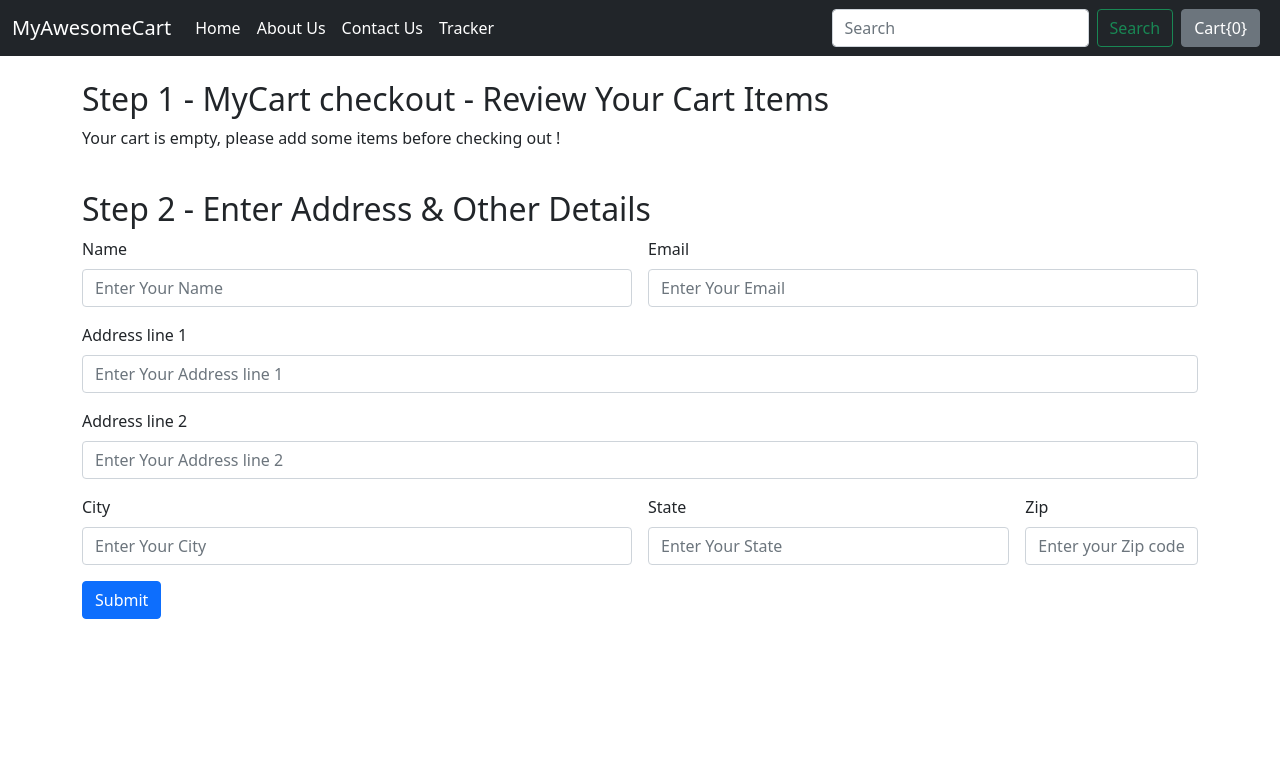
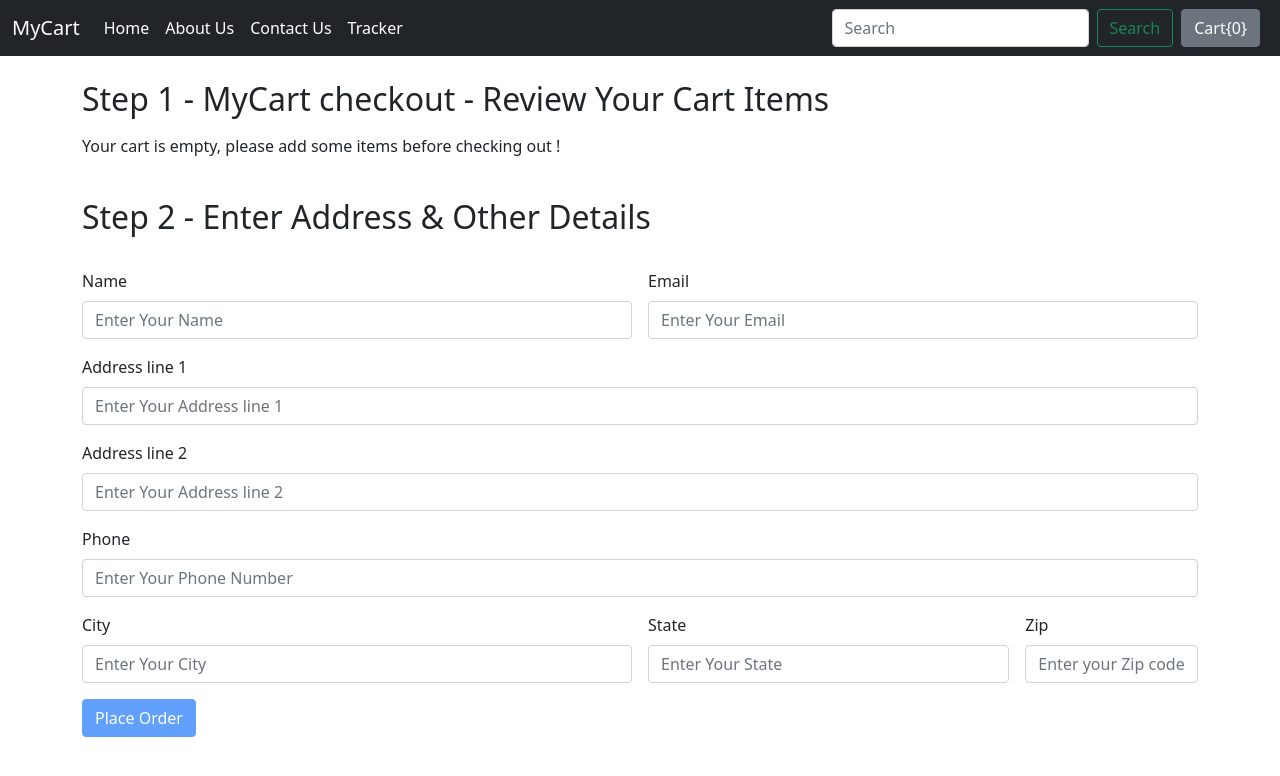
Before and after one commit to 581-pooja/Ecommerce-Website, a Django app: page /shop/checkout/ in a window 1280 px wide. Shown: the top 776 px of the page. Run offline with Django 3.2, Linux system fonts and the light colour scheme.

Commit message:
-Added success Page - added Checkout Page - Retriving the Cart on checkout page - Created model or class i.e. Orders

```diff
--- a/mac/shop/admin.py
+++ b/mac/shop/admin.py
@@ -1,6 +1,7 @@
 from django.contrib import admin
 
 # Register your models here.
-from .models import Product, Contact
+from .models import Product, Contact, Orders
 admin.site.register(Product)
 admin.site.register(Contact)
+admin.site.register(Orders)
--- a/mac/shop/templates/shop/basic.html
+++ b/mac/shop/templates/shop/basic.html
@@ -21,7 +21,7 @@
   <!-- <nav class="navbar navbar-expand-lg navbar-dark bg-dark fixed-top"> -->
   <nav class="navbar navbar-expand-lg navbar-dark bg-dark">
     <div class="container-fluid">
-      <a class="navbar-brand" href="#">MyAwesomeCart</a>
+      <a class="navbar-brand" href="#">MyCart</a>
       <button class="navbar-toggler" type="button" data-bs-toggle="collapse" data-bs-target="#navbarSupportedContent"
         aria-controls="navbarSupportedContent" aria-expanded="false" aria-label="Toggle navigation">
         <span class="navbar-toggler-icon"></span>
--- a/mac/shop/templates/shop/checkout.html
+++ b/mac/shop/templates/shop/checkout.html
@@ -3,13 +3,19 @@
 {% block title %} Checkout Page {% endblock %}
 
 {% block css %}
+<style>
+  .col-md-3 img {
+    width: 300px;
+    object-fit: contain;
+  }
+</style>
 {% endblock %}
 
 {% block body %}
 <div class="container">
   <div class="col my-4">
     <h2>Step 1 - MyCart checkout - Review Your Cart Items</h2>
-        <div >
+    <div class="my-3">
       <ul class="list-group" id="items">
 
       </ul>
@@ -18,45 +24,53 @@
 
   <div class="col my-4">
     <h2>Step 2 - Enter Address & Other Details</h2>
-        <form class="row g-3">
+    <form class="row g-3 my-3" method="post" action="/shop/checkout/">
+      {% csrf_token %}
+      <!-- Hidden Input for writting for json  -->
+      <input type="hidden" name="itemsJson" id="itemsJson">
       <!-- Name -->
       <div class="col-md-6">
         <label for="name" class="form-label">Name</label>
-                <input type="name" class="form-control" id="inputName" placeholder="Enter Your Name">
+        <input type="text" class="form-control" id="name" name="name" placeholder="Enter Your Name" required>
       </div>
       <!-- Email -->
       <div class="col-md-6">
         <label for="email" class="form-label">Email</label>
-              <input type="email" class="form-control" id="inputEmail" placeholder="Enter Your Email">
+        <input type="email" class="form-control" id="email" name="email" name="email" placeholder="Enter Your Email" required>
       </div>
       <!-- Address 1 -->
       <div class="col-12">
-              <label for="inputAddress" class="form-label">Address line 1</label>
-              <input type="text" class="form-control" id="inputAddress1" placeholder="Enter Your Address line 1">
+        <label for="address1" class="form-label">Address line 1</label>
+        <input type="text" class="form-control" id="address1" name="address1" placeholder="Enter Your Address line 1"  required>
       </div>
       <!-- Address 2 -->
       <div class="col-12">
-              <label for="inputAddress2" class="form-label">Address line 2</label>
-              <input type="text" class="form-control" id="inputAddress2" placeholder="Enter Your Address line 2">
+        <label for="address2" class="form-label">Address line 2</label>
+        <input type="text" class="form-control" id="address2" name="address2" placeholder="Enter Your Address line 2">
+      </div>
+      <!-- Phone -->
+      <div class="col-12">
+        <label for="phone" class="form-label">Phone</label>
+        <input type="tel" class="form-control" id="phone" name="phone" placeholder="Enter Your Phone Number" required>
       </div>
       <!-- City -->
       <div class="col-md-6">
-              <label for="inputCity" class="form-label">City</label>
-              <input type="text" class="form-control" id="inputCity" placeholder="Enter Your City">
+        <label for="city" class="form-label">City</label>
+        <input type="text" class="form-control" id="city" name="city" placeholder="Enter Your City" required>
       </div>
       <!-- State -->
       <div class="col-md-4">
-              <label for="inputState" class="form-label">State</label>
-              <input type="text" class="form-control" id="inputState" placeholder="Enter Your State">
+        <label for="state" class="form-label">State</label>
+        <input type="text" class="form-control" id="state" name="state" placeholder="Enter Your State" required>
       </div>
       <!-- ZipCode -->
       <div class="col-md-2">
-              <label for="inputZip" class="form-label">Zip</label>
-              <input type="text" class="form-control" id="inputZip" placeholder="Enter your Zip code">
+        <label for="zip_code" class="form-label">Zip</label>
+        <input type="text" class="form-control" id="zip_code" name="zip_code" placeholder="Enter your Zip code" required>
       </div>
       <!-- Submit Button -->
       <div class="col-12">
-              <button type="submit" class="btn btn-primary">Submit</button>
+        <button type="submit" class="btn btn-primary" id="placeOrder" name="placeOrder" disabled >Place Order</button>
       </div>
     </form>
   </div>
@@ -74,29 +88,51 @@
   }
   //console.log("this is cart" , cart)
 
+  if(Object.entries(cart).length !== 0){
+    //document.getElementById("popcart").setAttribute('data-bs-content', 'Cart for your items in my shopping cart');
+    document.getElementById("placeOrder").removeAttribute('disabled');
+  }
+
   let myStr = ""
-  if(Object.entries(cart).length === 0){
+  if (Object.entries(cart).length === 0) {
     //console.log("I am inside block")
     myStr = "<p>Your cart is empty, please add some items before checking out ! </p>"
     document.getElementById('items').innerHTML = myStr;
     //console.log(myStr)
   }
+  else {
 
     let sum = 0
-  for(item in cart){
+    for (item in cart) {
       let name = cart[item][1];
       let qty = cart[item][0];
+      let image = cart[item][2];
+      let prize = cart[item][3];
       sum = sum + qty;
+
       myNewStr = `
     <li class="list-group-item d-flex justify-content-between align-items-center">
-      ${name}
-      <span class="badge bg-primary rounded-pill">${qty}</span>
+      <div class="row">
+        <div class="col-md-3">
+          <img src=${image} class="item-image img-fluid" alt="...">
+        </div>
+        <div class="col-md-6">
+          <p>${name}</p>
+          <p>Quantity:${qty}</p>
+          <b><p>${prize}</p></b>
+        </div>
+      </div>
     </li>
-    `;
+    `
+
       myStr = myStr + myNewStr;
       document.getElementById('cart').innerHTML = sum;
     }
+  }
   //console.log(myStr);
+
+  document.getElementById('itemsJson').value = JSON.stringify(cart)
+
   document.getElementById('items').innerHTML = myStr;
 
 </script>
--- a/mac/shop/templates/shop/contact.html
+++ b/mac/shop/templates/shop/contact.html
@@ -12,7 +12,7 @@
 
 {% block body %}
 <div class="container my-3">
-    <h3  class="margin-top">Contact Us:</h3>
+    <h3>Contact Us:</h3>
 
     <form action="/shop/contact/" method="post">
     {% csrf_token %}
--- a/mac/shop/urls.py
+++ b/mac/shop/urls.py
@@ -10,4 +10,5 @@ urlpatterns = [
     path("search/", views.search, name="Search"),
     path("products/<int:myid>", views.productView, name="ProductView"),
     path("checkout/", views.checkout, name="CheckOut"),
+    path("success/", views.success, name="Success"),
 ]
--- a/mac/shop/views.py
+++ b/mac/shop/views.py
@@ -1,6 +1,6 @@
 from django.shortcuts import render
 from django.http import HttpResponse
-from .models import Product, Contact
+from .models import Product, Contact , Orders
 from math import ceil
 import datetime
 
@@ -50,6 +50,7 @@ def search(request):
     return render(request, 'shop/search.html')
     # return HttpResponse("Search of Shop Page!!")
 
+
 def productView(request , myid):
     # Fetch the products using id giving name myid
     # since django create primary key by itself ie. id
@@ -60,4 +61,24 @@ def productView(request , myid):
     return render(request, 'shop/prodView.html', params)
 
 def checkout(request):
+    if request.method == "POST":
+        items_json = request.POST.get('itemsJson', '')
+        name = request.POST.get('name', '')
+        email = request.POST.get('email', '')
+        phone = request.POST.get('phone', '')
+        address = request.POST.get('address1', '') + " " + request.POST.get('address2', '')
+        city = request.POST.get('city', '')
+        state = request.POST.get('state', '')
+        zip_code = request.POST.get('zip_code', '')
+        order = Orders(items_json = items_json
+        , name=name, email=email, address=address, city=city, state=state, zip_code=zip_code, phone=phone)
+        order.save()
+        thank = True
+        id = order.order_id
+        return render(request, 'shop/success.html', {'thank': thank , 'id' : id})
     return render(request, 'shop/checkout.html')
+
+
+def success(request):
+    return render(request, 'shop/success.html')
+    # return HttpResponse("Search of Shop Page!!")
```
Also changed, not shown: mac/shop/models.py (+11 -0 lines), mac/shop/templates/shop/index.html (+14 -14 lines), mac/shop/templates/shop/success.html (added, +29 -0 lines), mac/db.sqlite3, mac/shop/migrations/0006_orders.py (added). Lines whose indentation alone changed are shown as unchanged.
